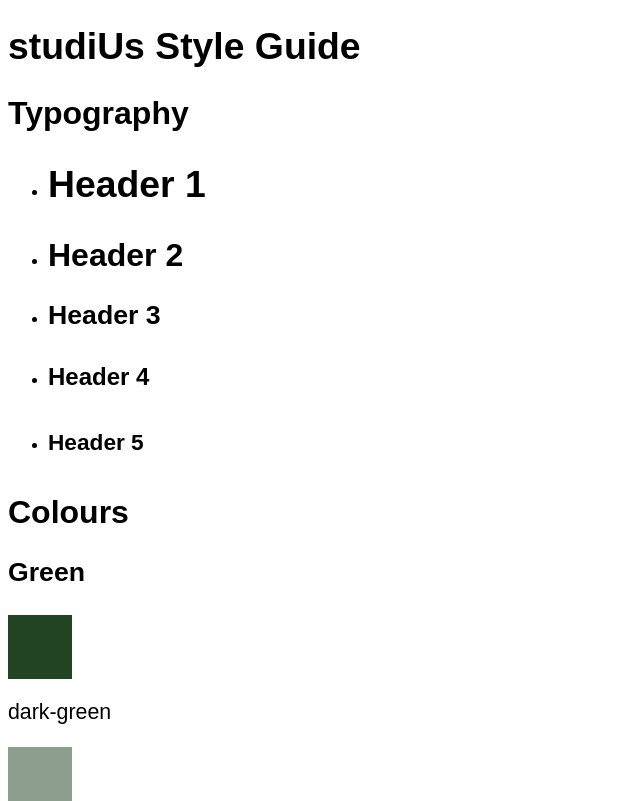
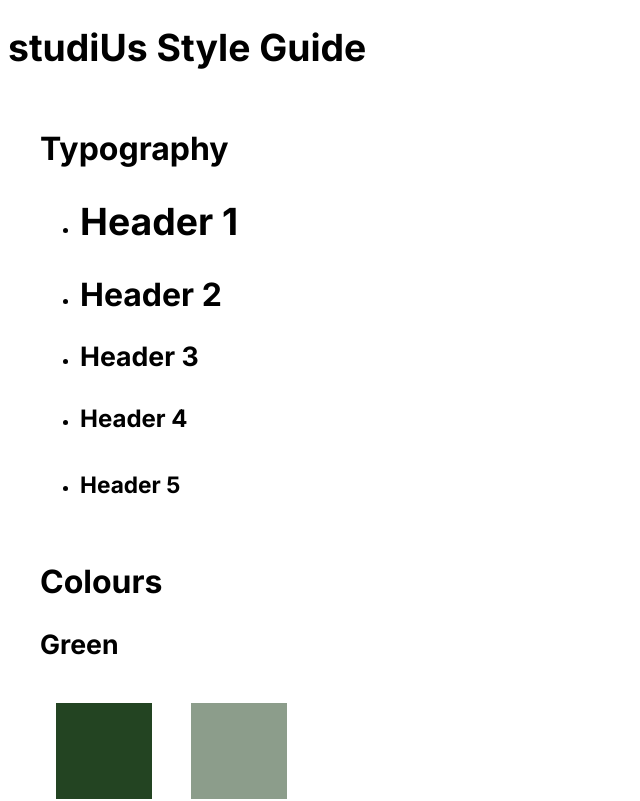
Before and after one commit to yeenathan/studiUs-Style-Guide, a Next.js app: page / in a window 1280 px wide. Shown: the top 801 px of the page, without its empty margins (0-640 px from the left). Built offline with nearby package versions, Linux system fonts and the light colour scheme.

Commit message:
light layout styling

```diff
--- a/components/ColourBlock/ColourBlock.module.css
+++ b/components/ColourBlock/ColourBlock.module.css
@@ -1,4 +1,11 @@
 .colourSquare {
-    width: 64px;
-    height: 64px;
+    width: 96px;
+    height: 96px;
 }
+.block {
+    display: flex;
+    flex-flow: column;
+    align-items: center;
+    flex-wrap: wrap;
+    margin: 1rem;
+}
--- a/components/ColourBlock/index.js
+++ b/components/ColourBlock/index.js
@@ -4,7 +4,7 @@
     return(
         <div className={styles.block}>
             <div className={styles.colourSquare} style={{backgroundColor: `var(${colour.variable}`}}/>
-            <p>{colour.name}</p>
+            <p className="caption1">{colour.name}</p>
         </div>
     )
 }
--- a/pages/index.js
+++ b/pages/index.js
@@ -14,9 +14,12 @@
         <meta name="description" content="studiUs style guide" />
         <meta name="viewport" content="width=device-width, initial-scale=1" />
         <link rel="icon" href="/favicon.ico" />
+        <link rel="preconnect" href="https://fonts.googleapis.com"/>
+        <link rel="preconnect" href="https://fonts.gstatic.com" crossorigin/>
+        <link href="https://fonts.googleapis.com/css2?family=Inter:wght@100..900&display=swap" rel="stylesheet"/>
       </Head>
-      <main>
       <Header/>
+      <main className={styles.main}>
         <div className={styles.container}>
           <h2>Typography</h2>
           <ul>
@@ -34,11 +37,13 @@
               return(
                 <>
                   <h3>{hue.category}</h3>
+                  <div className={styles.colourCategory}>
                   {
                     hue.data.map((style) => {
                       return <ColourBlock colour={style}/>
                     })
                   }
+                  </div>
                 </>
               )
             })
--- a/styles/Home.module.css
+++ b/styles/Home.module.css
@@ -1,5 +1,10 @@
 .main {
   margin: 32px;
-  display: grid;
-  grid-template-columns: repeat(8, 1fr);
+  display: flex;
+  flex-flow: column;
 }
+
+.colourCategory {
+  display: flex;
+  flex-flow: row;
+}
--- a/styles/globals.css
+++ b/styles/globals.css
@@ -69,7 +69,7 @@
 }
 
 body {
-  font-family: sans-serif;
+  font-family: "Inter", sans-serif;
 }
 
 .frame {
@@ -99,3 +99,7 @@
 p {
   font-size: var(--body);
 }
+
+.caption1 {
+  font-size: var(--caption-1)
+}
```
Lines whose indentation alone changed are shown as unchanged.
